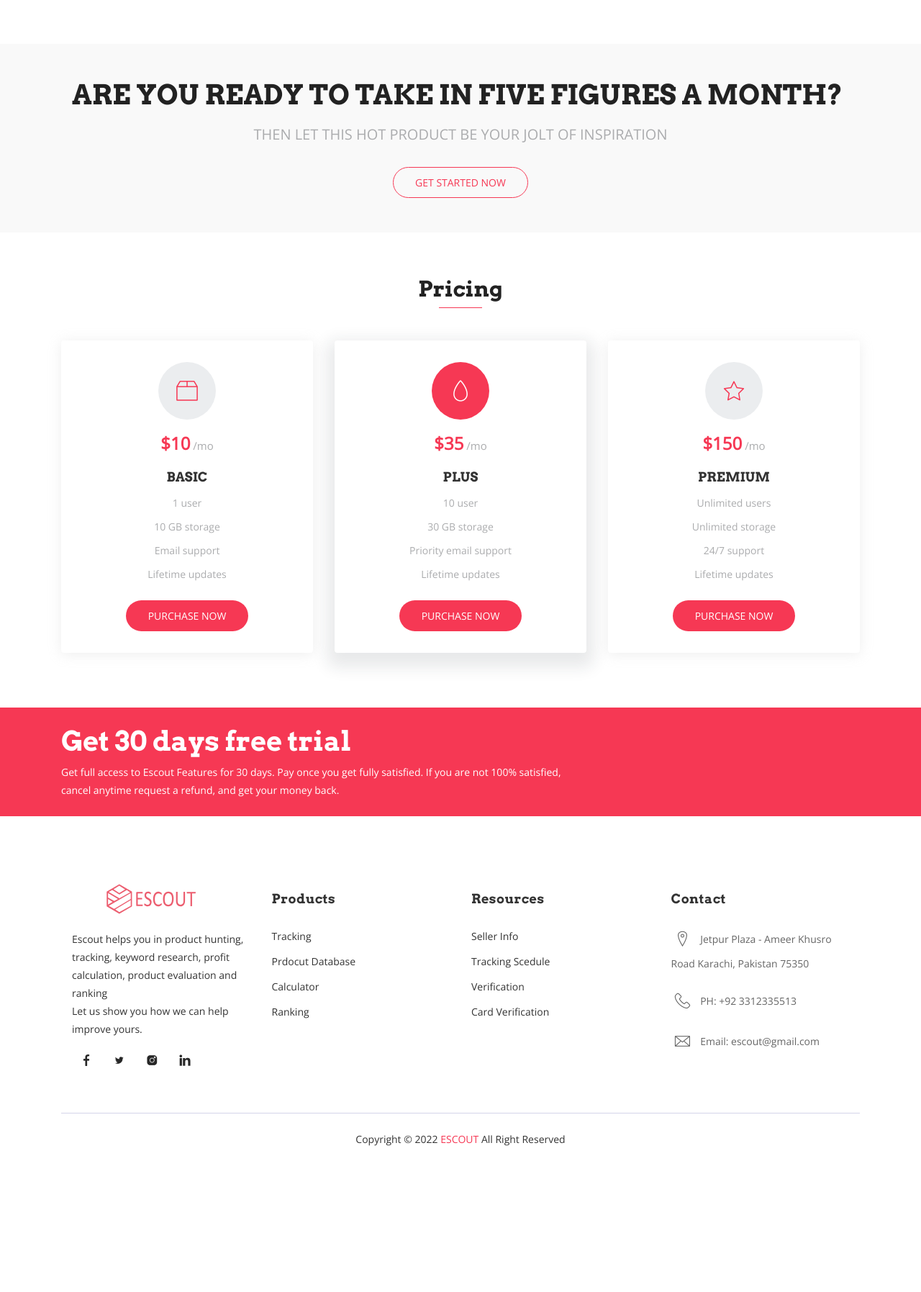
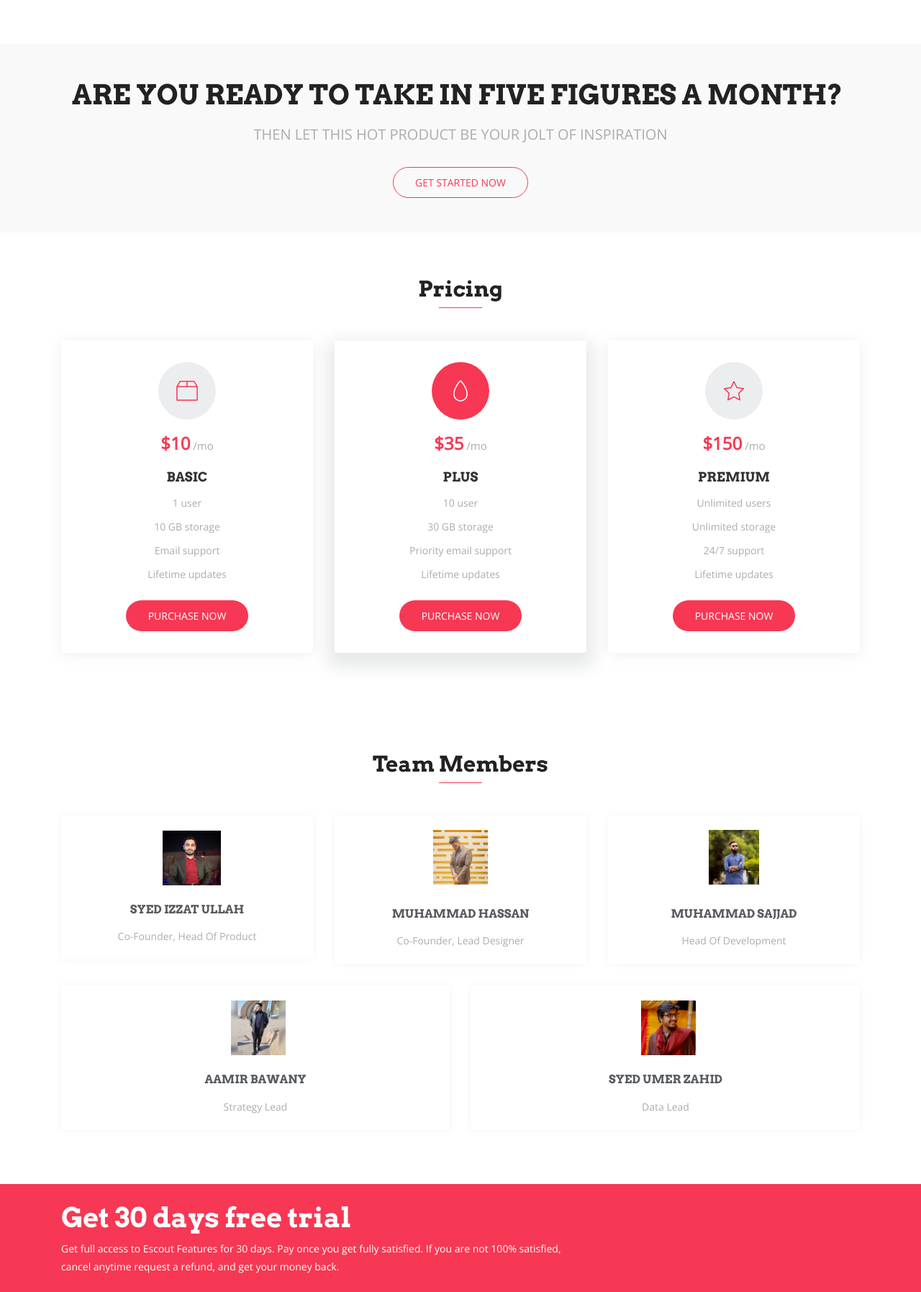
Before and after one commit to sajjad-yousuf-96/ESCOUT, a Django app: page / in a window 1280 px wide. Shown: the part 2579-4374 px from the top of the page at 72% size. Before the commit the page ends 4171 px from the top, so only its background shows below. Run offline with Django 3.2, Linux system fonts and the light colour scheme; some libraries are stand-ins or nearby versions; some web fonts are replaced.

Commit message:
changes made error fixed

```diff
--- a/PHT/templates/PHT/index.html
+++ b/PHT/templates/PHT/index.html
@@ -70,10 +70,16 @@
                             </a>
                         </li>
                         <li class="nav-item">
+                            <a class="nav-link" href="#team_members">
+                                Team Members
+                            </a>
+                        </li>
+                        <li class="nav-item">
                             <a class="nav-link" href="#contact">
                                 Contact
                             </a>
                         </li>
+
                         <li class="nav-item ml-5">
                             <a class="nav-link" href="{% url 'login' %}">
                                 Login
@@ -101,7 +107,7 @@
                                 you in product hunting, tracking, keyword research, profit calculation, product
                                 evaluation and ranking.</p>
                             <div class="header-button">
-                                <a rel="nofollow" href="https://rebrand.ly/fusion-ud" class="btn btn-common">Start
+                                <a rel="nofollow" href="#" class="btn btn-common">Start
                                     Now</a>
                                 <a href="#" class="btn btn-border video-popup">Intro Video</a>
                             </div>
@@ -512,7 +518,88 @@
     </section> -->
 
     <!-- Testimonial Section End -->
-
+    <section id="team_members" class="section-padding">
+        <div class="container">
+            <div class="section-header text-center">
+                <h2 class="section-title wow fadeInDown" data-wow-delay="0.3s">Team Members</h2>
+                <div class="shape wow fadeInDown" data-wow-delay="0.3s"></div>
+            </div>
+            <div class="row">
+                <!-- Services item -->
+                <div class="col-md-6 col-lg-4 col-xs-12">
+                    <div class="services-item wow fadeInRight" data-wow-delay="0.3s">
+                        <div class="icon">
+                            <img src="{% static 'images/izzat.jpeg' %}" style="max-width: 100px;max-height:76px;" alt="">
+                        </div>
+                        <div class="services-content">
+                            <h3><a href="#">Syed Izzat Ullah</a></h3>
+                            <p>Co-Founder, Head Of Product</p>
+                        </div>
+                    </div>
+                </div>
+                <!-- Services item -->
+                <div class="col-md-6 col-lg-4 col-xs-12">
+                    <div class="services-item wow fadeInRight" data-wow-delay="0.6s">
+                        <div>
+                            <img src="{% static 'images/hassan.jpg' %}" style="max-width: 100px;max-height:76px;" alt="">
+                        </div>
+                        <div class="services-content">
+                            <h3><a href="#">Muhammad Hassan</a></h3>
+                            <p>Co-Founder, Lead Designer</p>
+                        </div>
+                    </div>
+                </div>
+                <!-- Services item -->
+                <div class="col-md-6 col-lg-4 col-xs-12">
+                    <div class="services-item wow fadeInRight" data-wow-delay="0.9s">
+                        <div>
+                            <img src="{% static 'images/sajjad.jpg' %}" style="max-width: 100px;max-height:76px;" alt="">
+                        </div>
+                        <div class="services-content">
+                            <h3><a href="#">Muhammad Sajjad</a></h3>
+                            <p>Head Of Development</p>
+                        </div>
+                    </div>
+                </div>
+                <!-- Services item -->
+                <div class="col-md-8 col-lg-6 col-xs-12">
+                    <div class="services-item wow fadeInRight" data-wow-delay="1.2s">
+                        <div class="icon">
+                            <img src="{% static 'images/aamir.jpg' %}" style="max-width: 100px;max-height:76px;" alt="">
+                        </div>
+                        <div class="services-content">
+                            <h3><a href="#">Aamir Bawany</a></h3>
+                            <p>Strategy Lead</p>
+                        </div>
+                    </div>
+                </div>
+                <!-- Services item -->
+                <div class="col-md-8 col-lg-6 col-xs-12">
+                    <div class="services-item wow fadeInRight" data-wow-delay="1.5s">
+                        <div class="icon">
+                            <img src="{% static 'images/umer.jpg' %}" style="max-width: 100px;max-height:76px;" alt="">
+                        </div>
+                        <div class="services-content">
+                            <h3><a href="#">Syed Umer Zahid</a></h3>
+                            <p>Data Lead</p>
+                        </div>
+                    </div>
+                </div>
+                <!-- Services item -->
+<!--                <div class="col-md-6 col-lg-4 col-xs-12">-->
+<!--                    <div class="services-item wow fadeInRight" data-wow-delay="1.8s">-->
+<!--                        <div class="icon">-->
+<!--                            <i class="lni-rocket"></i>-->
+<!--                        </div>-->
+<!--                        <div class="services-content">-->
+<!--                            <h3><a href="#">Profit Calculator</a></h3>-->
+<!--                            <p>Profit calculator helps you know the profitability of the product</p>-->
+<!--                        </div>-->
+<!--                    </div>-->
+<!--                </div>-->
+            </div>
+        </div>
+    </section>
     <!-- Call To Action Section Start -->
     <section id="cta2" class="py-4" style="background-color: #F63854;">
         <div class="container">
--- a/PHT/views.py
+++ b/PHT/views.py
@@ -257,7 +257,7 @@ def dashboard(request):
             if a.replace(',',''):
                 a=a.replace(',','')
             # print(a.isdigit())
-            avgpricelst.append(int(a))
+            avgpricelst.append(int(float((a))))
         avgpricelst=sum(avgpricelst)/len(avgpricelst)
 
         avgreviewlst=[]
@@ -267,7 +267,9 @@ def dashboard(request):
             if a.replace('/5',''):
                 a=a.replace('/5','')
             # print(a)
-            avgreviewlst.append(float(a))
+            #
+            if float(a):
+                avgreviewlst.append(float(a))
         avgreviewlst=sum(avgreviewlst)/len(avgreviewlst)
         avgreviewlst=round(avgreviewlst)
         # print(avgreviewlst)
```
Also changed, not shown: db.sqlite3, static/images/aamir.jpg (added), static/images/hassan.jpg (added), static/images/izzat.jpeg (added), static/images/sajjad.jpg (added), static/images/umer.jpg (added).
